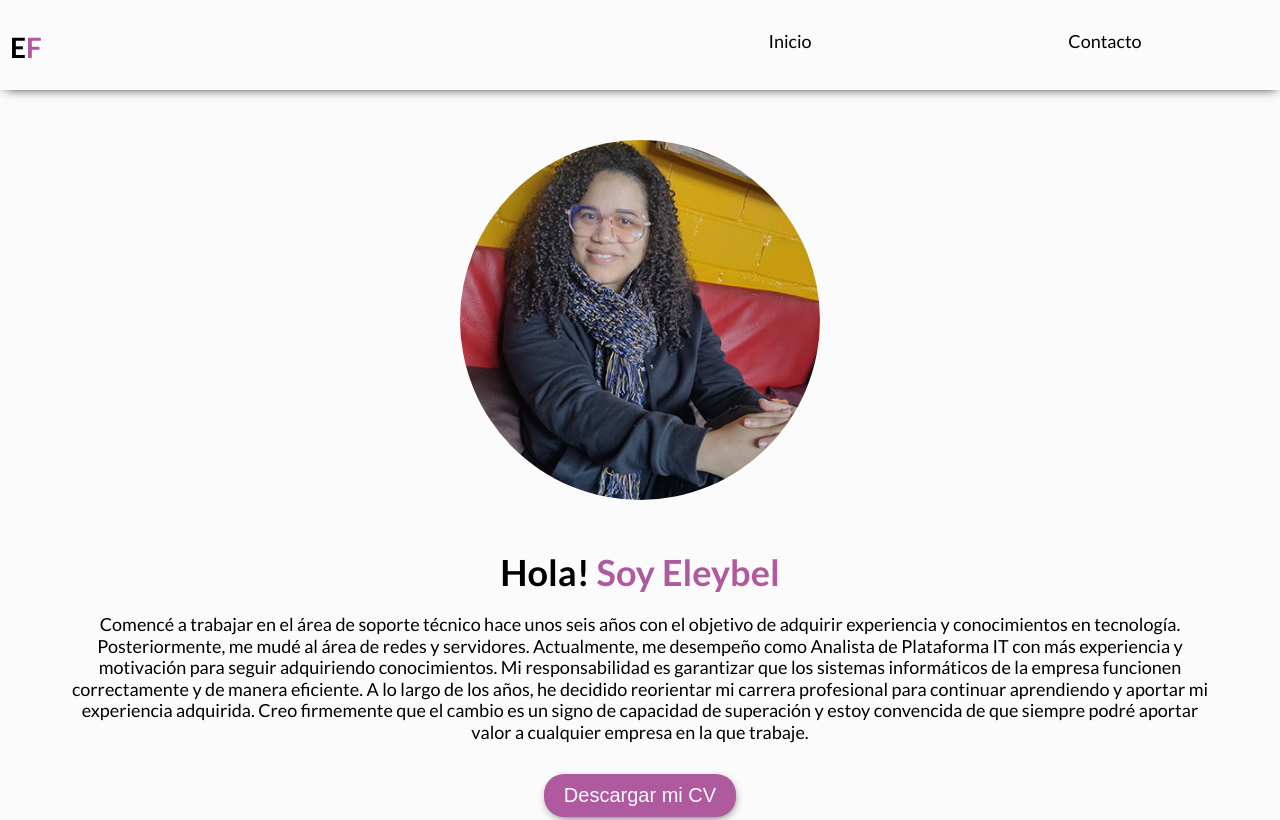
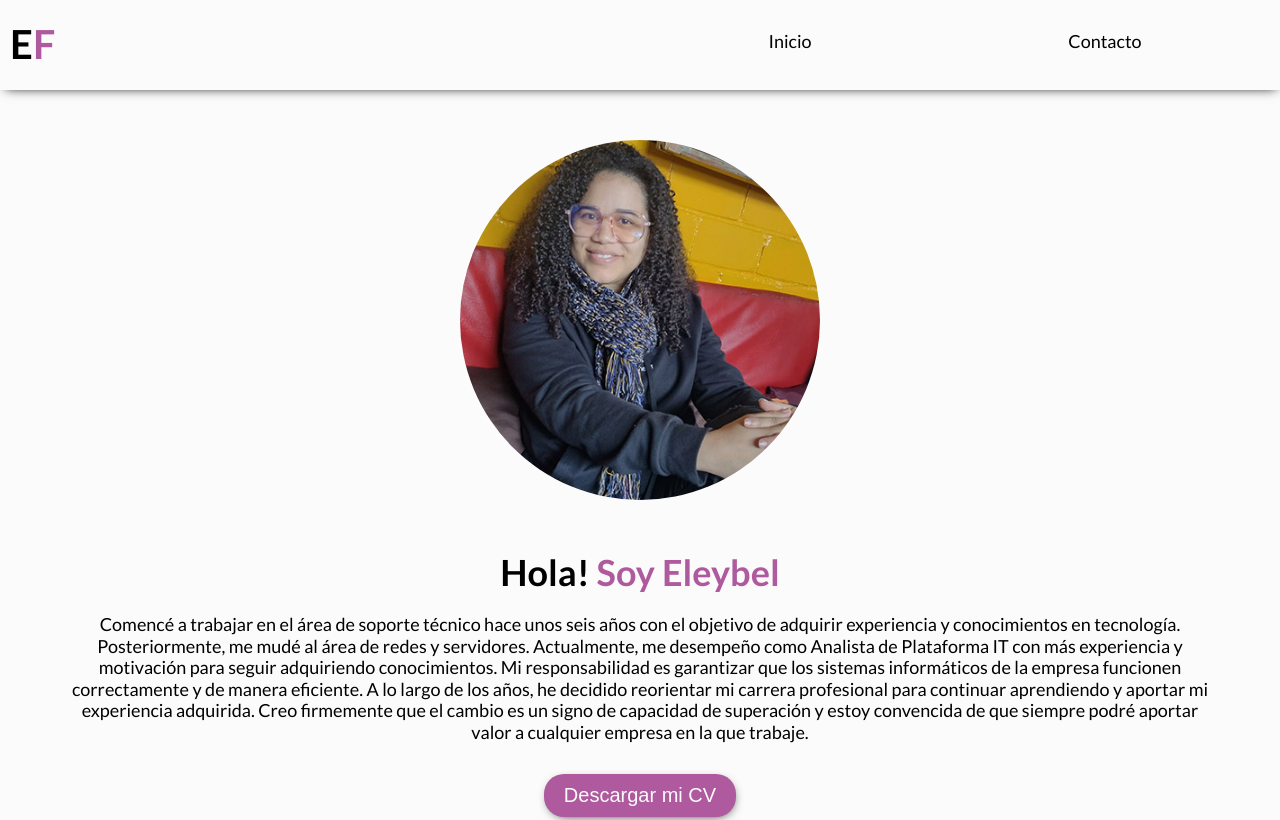
Before and after one commit to CRISKI86/proyecto-1-cod-latam, a plain HTML site: page index.html in a window 1280 px wide. Shown: the top 820 px of the page. Drawn offline with nearby package versions, Linux system fonts and the light colour scheme.

Commit message:
Proyecto terminado

```diff
--- a/css/styles.css
+++ b/css/styles.css
@@ -89,6 +89,11 @@ h2 {
     text-align: center;
 }
 
+h3 {
+    font-size: 40px;
+    margin-top: -10px;
+}
+
 .imagen-top {
     margin-top: 120px;
     margin-left: 20px;
--- a/index.html
+++ b/index.html
@@ -17,7 +17,7 @@
     <header>
       <nav class="navbar">
         <div class="logo">
-          <h2>E<span>F</span></h2>
+          <h3>E<span>F</span></h3>
         </div>
         <ul class="menu">
           <li><a href="#inicio">Inicio</a></li>
```
